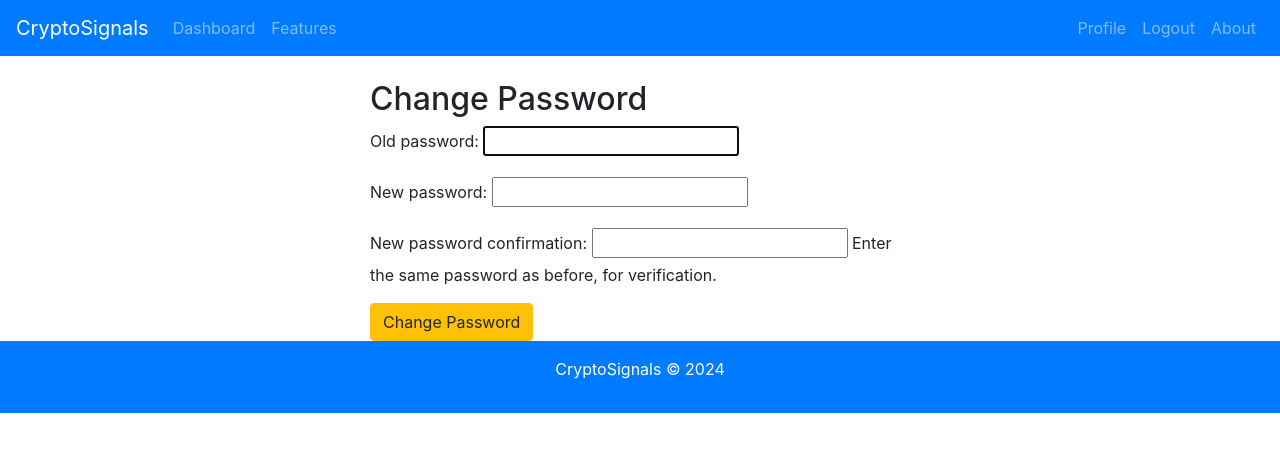
After one commit to StanDobrev11/BlockchainTrading, a Django app: page /accounts/profile/password-change/ in a window 1280 px wide. The commit adds this page. Shown: the top 452 px of the page. Run offline with Django 5.2, Linux system fonts and the light colour scheme; a user stored in the database is signed in; some libraries are stand-ins or nearby versions.

Commit message:
Fixed profile page incl. view, password change and password change done views and templates.

```diff
--- a/BlockchainTrading/accounts/urls.py
+++ b/BlockchainTrading/accounts/urls.py
@@ -1,10 +1,14 @@
 from django.urls import path
 
-
-from BlockchainTrading.accounts.views import LoginUserView, RegisterUserView, LogoutUserView
+from BlockchainTrading.accounts.views import LoginUserView, RegisterUserView, LogoutUserView, ProfileUserView, \
+    PasswordChangeView, PasswordChangeDoneView
 
 urlpatterns = [
     path('login/', LoginUserView.as_view(), name='login'),
     path('register/', RegisterUserView.as_view(), name='register'),
     path('logout/', LogoutUserView.as_view(), name='logout'),
+
+    path('profile/', ProfileUserView.as_view(), name='profile'),
+    path('profile/password-change/', PasswordChangeView.as_view(), name='password_change'),
+    path('profile/password-change/done/', PasswordChangeDoneView.as_view(), name='password_change_done')
 ]
--- a/BlockchainTrading/accounts/views.py
+++ b/BlockchainTrading/accounts/views.py
@@ -3,7 +3,8 @@ from django.http import HttpResponse
 from django.shortcuts import render
 from django.contrib.auth import views as auth_views, get_user_model
 from django.urls import reverse, reverse_lazy
-from django.views.generic import CreateView
+from django.views import generic as views
+from django.contrib.auth import mixins as auth_mixins
 
 from BlockchainTrading.accounts.forms import UserCreateForm
 
@@ -28,7 +29,7 @@ class LoginUserView(auth_views.LoginView):
     # LOGIN_REDIRECT_URL = reverse_lazy('dashboard)
 
 
-class RegisterUserView(CreateView):
+class RegisterUserView(views.CreateView):
     # form_class = auth_forms.UserCreationForm  # default form in Django for user creation
     form_class = UserCreateForm  # default form in Django for user creation
     template_name = 'account/register_user.html'
@@ -43,3 +44,22 @@ class RegisterUserView(CreateView):
 class LogoutUserView(auth_views.LogoutView):
     def get_success_url(self):
         return reverse('index')
+
+
+class ProfileUserView(views.TemplateView, auth_mixins.LoginRequiredMixin):
+    template_name = 'account/profile.html'
+
+    # def get_context_data(self, **kwargs):
+    #     context = super().get_context_data()
+    #     user = self.request.user
+    #     context['user'] = user
+    #
+    #     return context
+
+
+class PasswordChangeView(auth_views.PasswordChangeView, auth_mixins.LoginRequiredMixin):
+    template_name = 'account/password_change.html'
+
+
+class PasswordChangeDoneView(auth_views.PasswordChangeDoneView, auth_mixins.LoginRequiredMixin):
+    template_name = 'account/password_change_done.html'
--- /dev/null
+++ b/templates/account/password_change.html
@@ -0,0 +1,17 @@
+{% extends 'base.html' %}
+{% load static %}
+
+{% block content %}
+<div class="container mt-4">
+    <div class="row">
+        <div class="col-md-6 offset-md-3">
+            <h2>Change Password</h2>
+            <form method="post">
+                {% csrf_token %}
+                {{ form.as_p }}
+                <button type="submit" class="btn btn-warning">Change Password</button>
+            </form>
+        </div>
+    </div>
+</div>
+{% endblock %}
--- a/templates/base.html
+++ b/templates/base.html
@@ -37,8 +37,8 @@
             </ul>
             <!-- Separate ul for the About link -->
             <ul class="navbar-nav ml-auto">
-                <li class="nav-item">
-                    <a class="nav-link" href="#">Profile</a>
+                <li class="nav-item {% nav_active 'profile' %}">
+                    <a class="nav-link" href="{% url 'profile' %}">Profile</a>
                 </li>
 
                 <li class="nav-item">
@@ -46,7 +46,8 @@
                         {% csrf_token %}
                     </form>
 
-                    <a class="nav-link" href="#" onclick="event.preventDefault(); document.getElementById('logout-form').submit();">Logout</a>
+                    <a class="nav-link" href="#"
+                       onclick="event.preventDefault(); document.getElementById('logout-form').submit();">Logout</a>
                 </li>
 
                 <li class="nav-item">
```
Also changed, not shown: templates/account/password_change_done.html (added, +17 -0 lines), templates/account/profile.html (added, +39 -0 lines), db.sqlite3.
